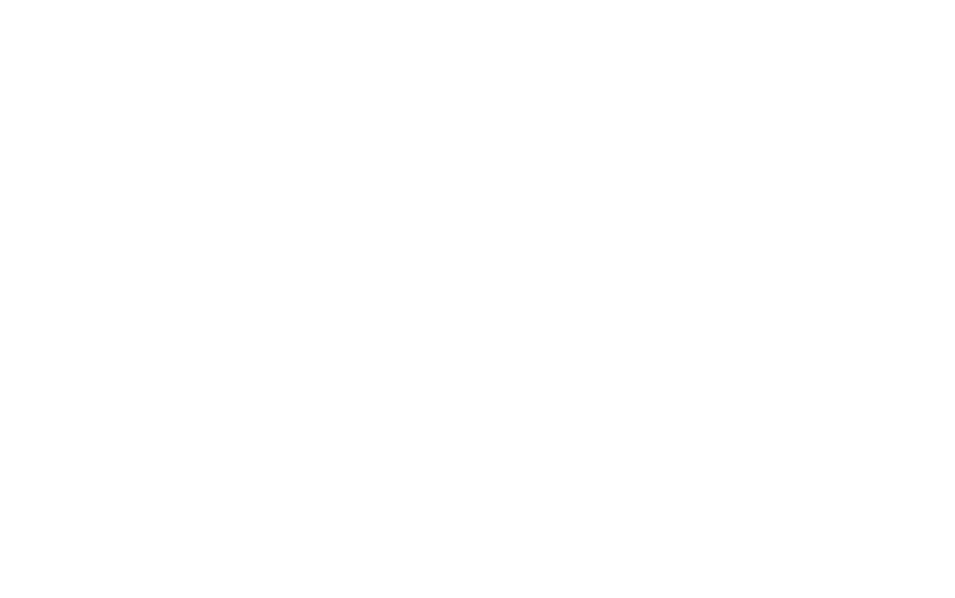
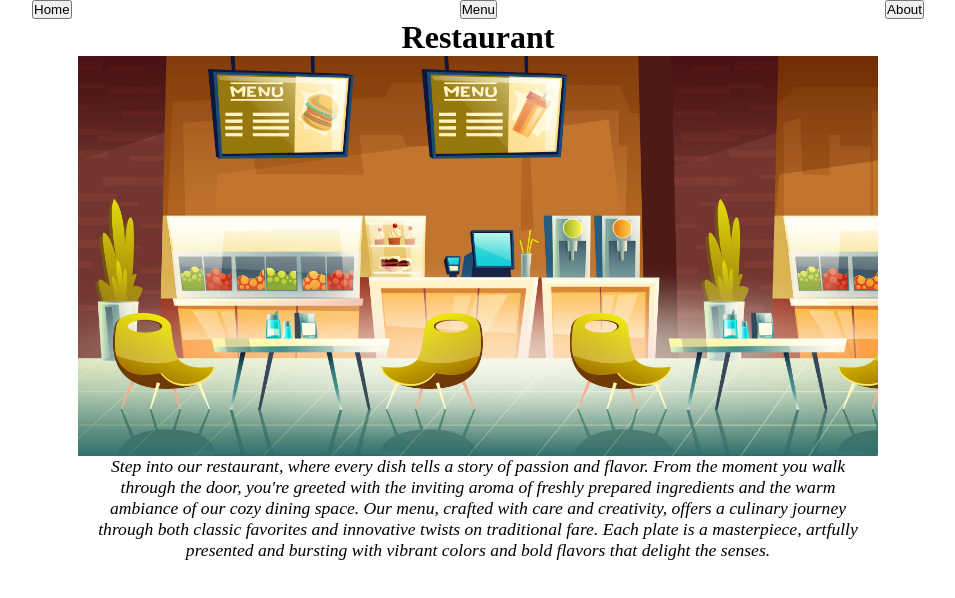
Before and after one commit to anuragv668/restaurant-page, a website built with webpack: page src/index.html in a window 1280 px wide. Shown: the whole page, without its empty margins (162-1117 px from the left). Built offline with nearby package versions, Linux system fonts and the light colour scheme; files whose address does not match are found by name.

Commit message:
create homepage

```diff
--- a/package.json
+++ b/package.json
@@ -9,7 +9,9 @@
   "author": "Anurag Varma",
   "license": "ISC",
   "devDependencies": {
+    "css-loader": "^7.1.1",
     "html-webpack-plugin": "^5.6.0",
+    "style-loader": "^4.0.0",
     "webpack": "^5.91.0",
     "webpack-cli": "^5.1.4"
   }
--- a/src/index.html
+++ b/src/index.html
@@ -1,12 +1,20 @@
 <!DOCTYPE html>
 <html lang="en">
   <head>
-    <title></title>
+    <title>Restaurant Page</title>
     <meta charset="UTF-8">
     <meta name="viewport" content="width=device-width, initial-scale=1">
     <link href="./style.css" rel="stylesheet">
   </head>
   <body>
-
+    <header>
+      <nav>
+        <button id="home">Home</button>
+        <button id="menu">Menu</button>
+        <button id="about">About</button>
+      </nav>
+    </header>
+    <div id="content">
+    </div>
   </body>
 </html>
--- a/src/index.js
+++ b/src/index.js
@@ -0,0 +1,19 @@
+import './style.css';
+import Image from "./restaurant.jpg";
+
+const content = document.getElementById('content');
+
+const homeHead = document.createElement('div');
+homeHead.textContent = "Restaurant";
+homeHead.classList.add('home-head');
+content.appendChild(homeHead);
+
+const homeImage = document.createElement('img');
+homeImage.src = Image;
+homeImage.classList.add('home-image');
+content.appendChild(homeImage);
+
+const homeDesc = document.createElement('div');
+homeDesc.textContent = "Step into our restaurant, where every dish tells a story of passion and flavor. From the moment you walk through the door, you're greeted with the inviting aroma of freshly prepared ingredients and the warm ambiance of our cozy dining space. Our menu, crafted with care and creativity, offers a culinary journey through both classic favorites and innovative twists on traditional fare. Each plate is a masterpiece, artfully presented and bursting with vibrant colors and bold flavors that delight the senses.";
+homeDesc.classList.add('home-desc');
+content.appendChild(homeDesc);
--- /dev/null
+++ b/src/style.css
@@ -0,0 +1,32 @@
+* {
+  margin: 0;
+  padding: 0;
+  box-sizing: border-box;
+}
+
+nav {
+  display: flex;
+  justify-content: space-around;
+}
+
+#content {
+  display: flex;
+  flex-direction: column;
+  align-items: center;
+}
+
+.home-head {
+  font-size: 2rem;
+  font-weight: 700;
+}
+
+.home-image {
+  height: 50vh;
+}
+
+.home-desc {
+  font-size: 1.1rem;
+  font-style: italic;
+  width: 60vw;
+  text-align: center;
+}
--- a/webpack.config.js
+++ b/webpack.config.js
@@ -6,9 +6,25 @@ module.exports = {
   output: {
     filename: 'bundle.js',
     path: path.resolve(__dirname, 'dist'),
+    clean: true,
+  },
+  devtool: 'inline-source-map',
+  module: {
+    rules: [
+      {
+        test: /\.css$/i,
+        use: ['style-loader', 'css-loader'],
+
+      },
+      {
+        test: /\.jpg$/i,
+        type: 'asset/resource',
+      },
+    ],
   },
   plugins: [
     new HtmlWebpackPlugin({
+      template: "./src/index.html",
       title: 'Restaurant Page',
     }),
   ],
```
Also changed, not shown: src/restaurant.jpg (added), 1 other file.
